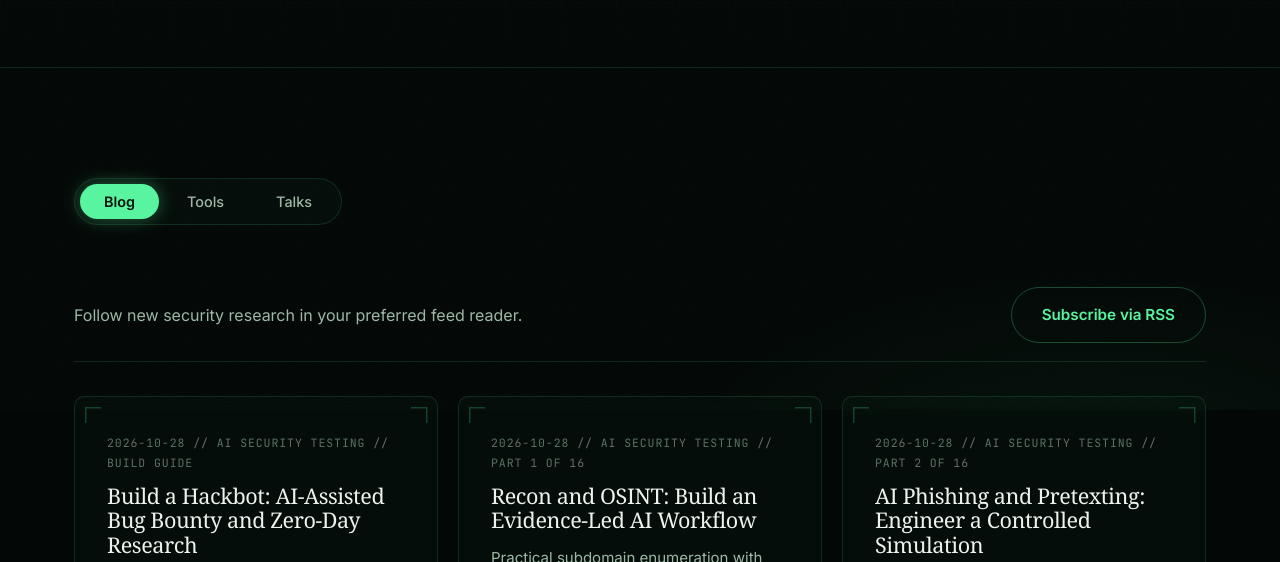
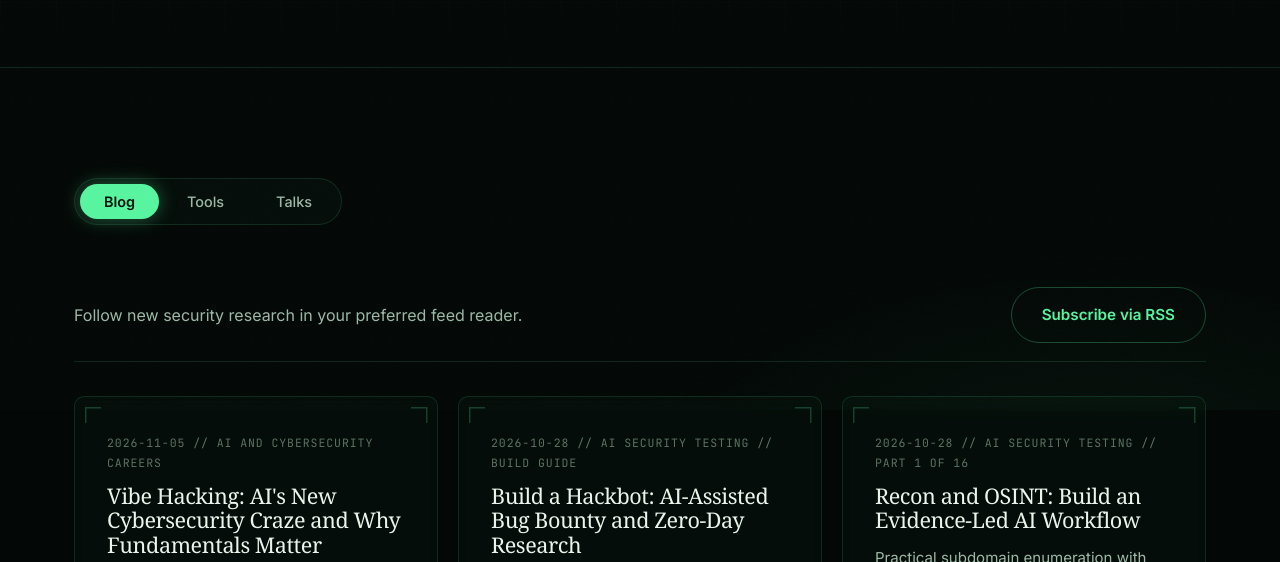
Before and after one commit to PreemptiveCyberSec/pscwebsite, a plain HTML site: page pages/resources.html in a window 1280 px wide. Shown: the part 390-952 px from the top of the page. Drawn offline with Linux system fonts and the light colour scheme; a web font is replaced by a local one.

Commit message:
Add files via upload

```diff
--- a/pages/resources.html
+++ b/pages/resources.html
@@ -94,6 +94,7 @@
 
                 <div id="blog" class="tab-content active">
                     <div class="bento-grid blog-card-grid">
+                        <div class="card"><span class="date-tag">2026-11-05 // AI AND CYBERSECURITY CAREERS</span><h3>Vibe Hacking: AI's New Cybersecurity Craze and Why Fundamentals Matter</h3><p>Explore the risks of AI-generated security work without computing fundamentals, and how hands-on knowledge makes practitioners AI-augmented.</p><a href="blog/vibe-hacking-ai-cybersecurity.html" class="card-link">Read article &rarr;</a></div>
 <!-- psc-hackbot-guide:start -->
 <div class="card"><span class="date-tag">2026-10-28 // AI SECURITY TESTING // BUILD GUIDE</span><h3>Build a Hackbot: AI-Assisted Bug Bounty and Zero-Day Research</h3><p>Build an evidence-first hackbot: deterministic recon, new-asset queues, API mapping, AI triage, unsent Caido hand-offs, secure recovery, and a runnable local lab.</p><a href="blog/build-a-hackbot-ai-bug-bounty.html" class="card-link">Read the build guide &rarr;</a></div>
 <!-- psc-hackbot-guide:end -->
```
